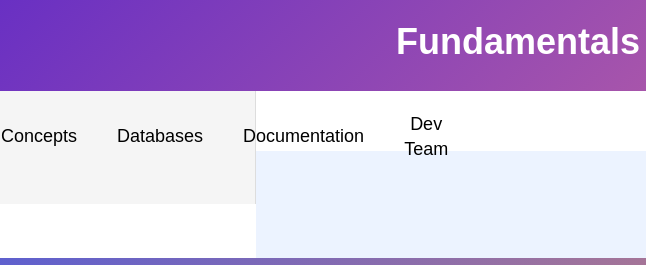
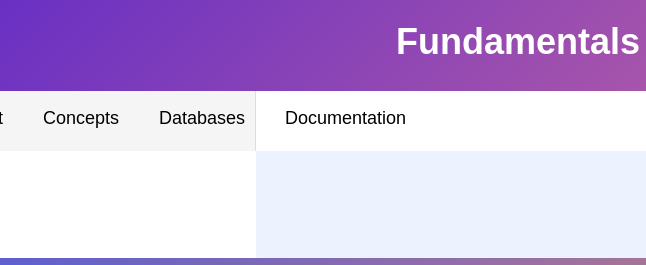
Before and after one commit to darren20051/darren.github.io, a plain HTML site: page concepts.html in a window 1280 px wide. Shown: the top 265 px of the page, 0-646 px from the left. Drawn offline with nearby package versions, Linux system fonts and the light colour scheme.

Commit message:
Update concepts.html

```diff
--- a/concepts.html
+++ b/concepts.html
@@ -34,6 +34,7 @@
             position: relative;
             z-index: 2;
             background-color: #f5f5f5;
+            height: 60px; /* Adjust the height as needed */
         }
 
         nav ul {
@@ -41,8 +42,8 @@
             padding: 0;
             display: flex;
             justify-content: center;
-            align-items: center; /* Center vertically */
-            height: 100%; /* Fill the height of the navigation bar */
+            align-items: center;
+            height: 100%;
         }
 
         nav li {
@@ -103,7 +104,6 @@
             <li><h5><a href="concepts.html">Concepts</a></h5></li>
             <li><h5><a href="database.html">Databases</a></h5></li>
             <li><h5><a href="documentation.html">Documentation</a></h5></li>
-            <li><h5><a href="aboutme.html">Dev Team</a></h5></li>
         </ul>
     </nav>
 
```
